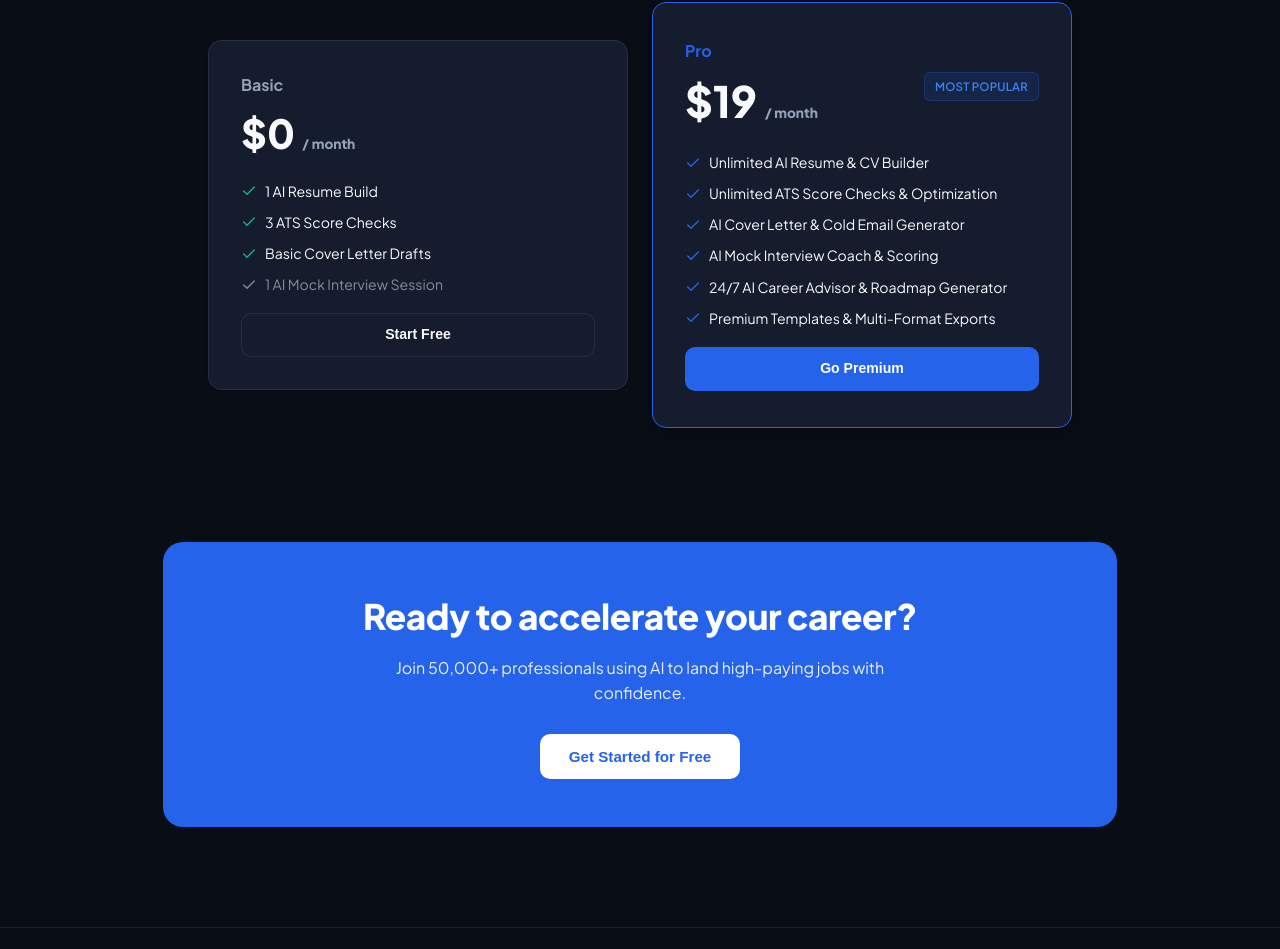
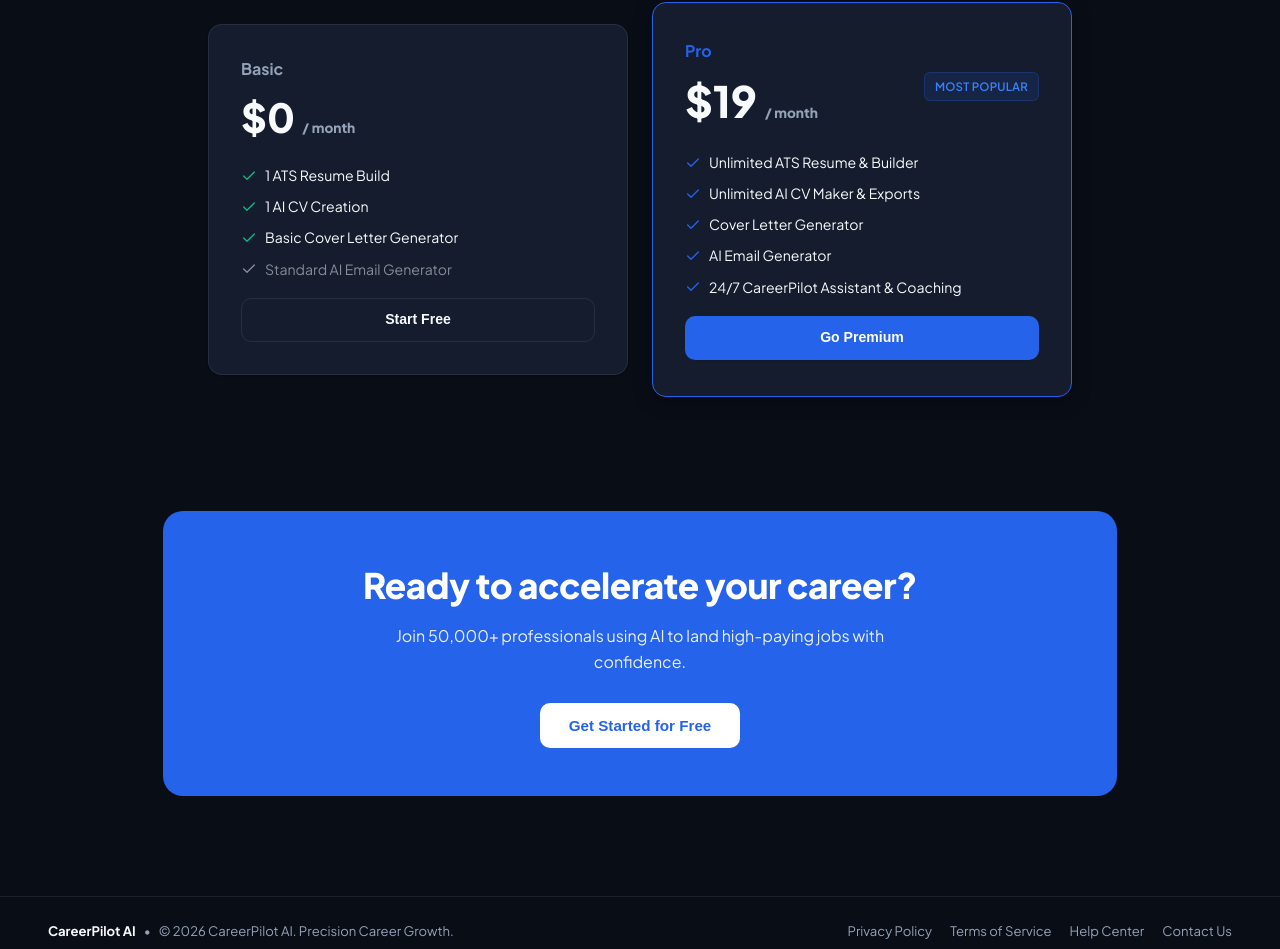
Before and after one commit to Hasher-khan/Career-Pilot-AI, a React (Vite) app: page / in a window 1280 px wide. Shown: the part 1885-2834 px from the top of the page. Built offline with nearby package versions, Linux system fonts and the light colour scheme; no server answers.

Commit message:
Update pricing plan features to match exact app sidebar names

```diff
--- a/src/components/LandingPage.jsx
+++ b/src/components/LandingPage.jsx
@@ -310,10 +310,10 @@
           <div className="glass-panel" style={{ padding:'32px', display:'flex', flexDirection:'column', gap:'18px' }}>
             <div><h3 style={{ fontSize:'1rem', fontWeight:700, color:'var(--text-muted)', marginBottom:'6px' }}>Basic</h3><div style={{ fontSize:'2.5rem', fontWeight:800 }}>$0 <span style={{ fontSize:'0.85rem', color:'var(--text-muted)' }}>/ month</span></div></div>
             <ul style={{ display:'flex', flexDirection:'column', gap:'10px', listStyle:'none', padding:0, fontSize:'0.88rem' }}>
-              <li style={{ display:'flex', alignItems:'center', gap:'8px' }}><Check size={16} color="var(--accent-success)" /> 1 AI Resume Build</li>
-              <li style={{ display:'flex', alignItems:'center', gap:'8px' }}><Check size={16} color="var(--accent-success)" /> 3 ATS Score Checks</li>
-              <li style={{ display:'flex', alignItems:'center', gap:'8px' }}><Check size={16} color="var(--accent-success)" /> Basic Cover Letter Drafts</li>
-              <li style={{ display:'flex', alignItems:'center', gap:'8px', opacity:0.5 }}><Check size={16} /> 1 AI Mock Interview Session</li>
+              <li style={{ display:'flex', alignItems:'center', gap:'8px' }}><Check size={16} color="var(--accent-success)" /> 1 ATS Resume Build</li>
+              <li style={{ display:'flex', alignItems:'center', gap:'8px' }}><Check size={16} color="var(--accent-success)" /> 1 AI CV Creation</li>
+              <li style={{ display:'flex', alignItems:'center', gap:'8px' }}><Check size={16} color="var(--accent-success)" /> Basic Cover Letter Generator</li>
+              <li style={{ display:'flex', alignItems:'center', gap:'8px', opacity:0.5 }}><Check size={16} /> Standard AI Email Generator</li>
             </ul>
             <button onClick={onGetStarted} className="btn btn-secondary" style={{ width:'100%', marginTop:'auto', padding:'10px' }}>Start Free</button>
           </div>
@@ -323,12 +323,11 @@
               <span className="badge badge-purple" style={{ padding:'5px 10px' }}>MOST POPULAR</span>
             </div>
             <ul style={{ display:'flex', flexDirection:'column', gap:'10px', listStyle:'none', padding:0, fontSize:'0.88rem' }}>
-              <li style={{ display:'flex', alignItems:'center', gap:'8px' }}><Check size={16} color="var(--accent-primary)" /> Unlimited AI Resume & CV Builder</li>
-              <li style={{ display:'flex', alignItems:'center', gap:'8px' }}><Check size={16} color="var(--accent-primary)" /> Unlimited ATS Score Checks & Optimization</li>
-              <li style={{ display:'flex', alignItems:'center', gap:'8px' }}><Check size={16} color="var(--accent-primary)" /> AI Cover Letter & Cold Email Generator</li>
-              <li style={{ display:'flex', alignItems:'center', gap:'8px' }}><Check size={16} color="var(--accent-primary)" /> AI Mock Interview Coach & Scoring</li>
-              <li style={{ display:'flex', alignItems:'center', gap:'8px' }}><Check size={16} color="var(--accent-primary)" /> 24/7 AI Career Advisor & Roadmap Generator</li>
-              <li style={{ display:'flex', alignItems:'center', gap:'8px' }}><Check size={16} color="var(--accent-primary)" /> Premium Templates & Multi-Format Exports</li>
+              <li style={{ display:'flex', alignItems:'center', gap:'8px' }}><Check size={16} color="var(--accent-primary)" /> Unlimited ATS Resume & Builder</li>
+              <li style={{ display:'flex', alignItems:'center', gap:'8px' }}><Check size={16} color="var(--accent-primary)" /> Unlimited AI CV Maker & Exports</li>
+              <li style={{ display:'flex', alignItems:'center', gap:'8px' }}><Check size={16} color="var(--accent-primary)" /> Cover Letter Generator</li>
+              <li style={{ display:'flex', alignItems:'center', gap:'8px' }}><Check size={16} color="var(--accent-primary)" /> AI Email Generator</li>
+              <li style={{ display:'flex', alignItems:'center', gap:'8px' }}><Check size={16} color="var(--accent-primary)" /> 24/7 CareerPilot Assistant & Coaching</li>
             </ul>
             <button onClick={onGetStarted} className="btn btn-primary" style={{ width:'100%', marginTop:'auto', padding:'12px' }}>Go Premium</button>
           </div>
```
